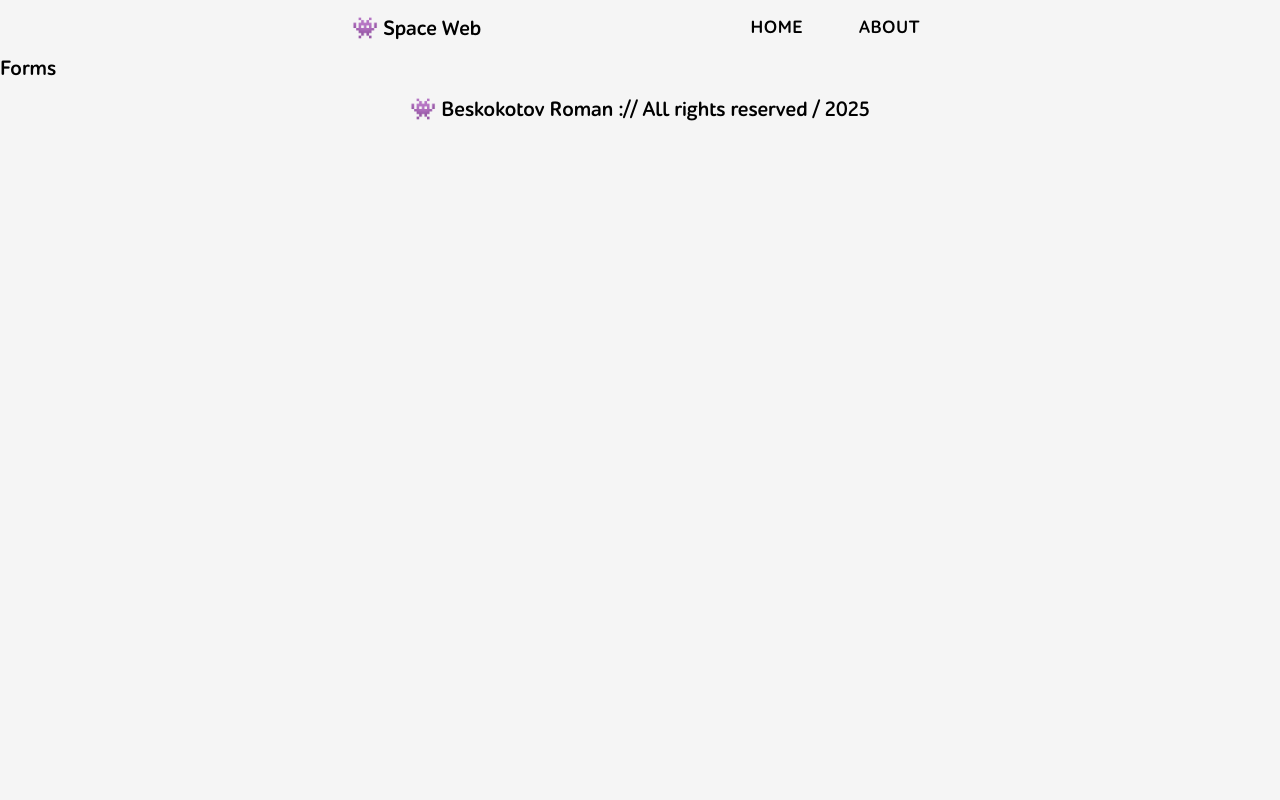
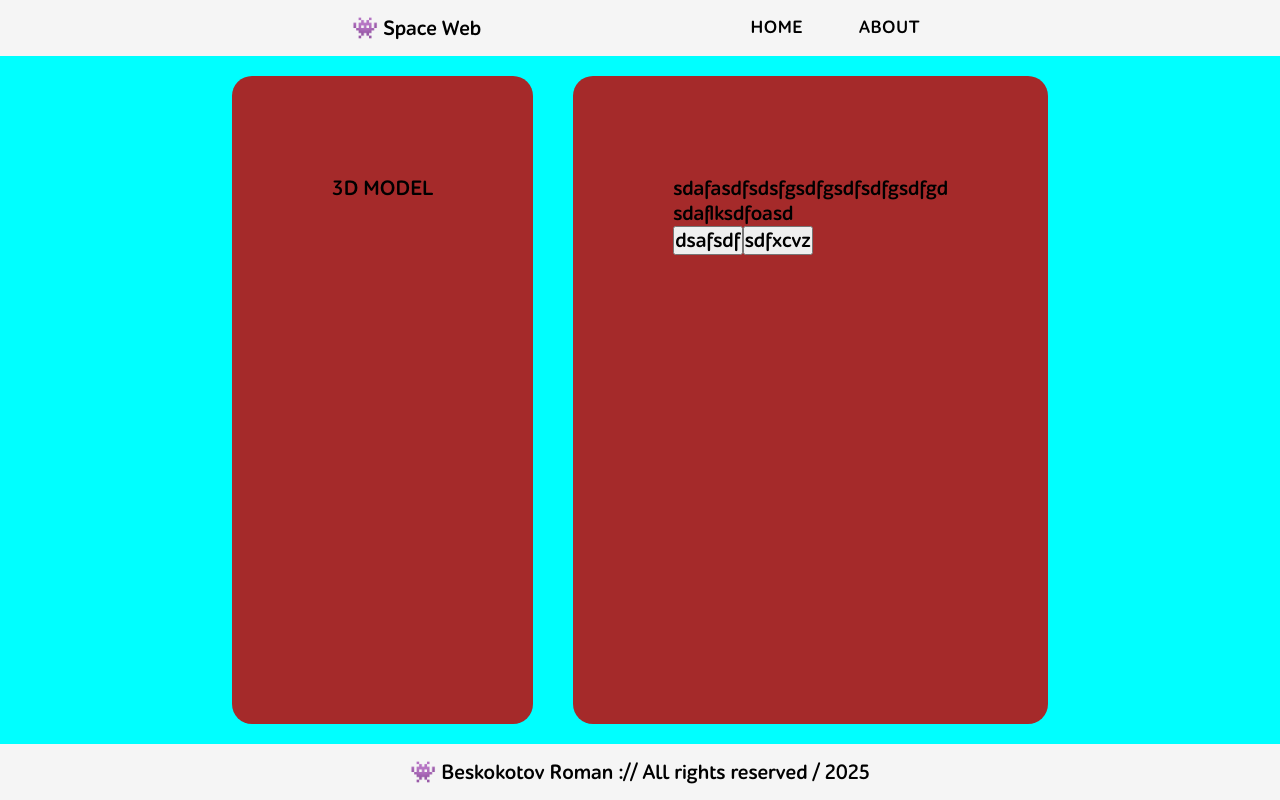
Before and after one commit to RomesAll/auth-form-mini, a React (Create React App) app in the folder frontend/: page /auth in a window 1280 px wide. Built offline with nearby package versions, Linux system fonts and the light colour scheme.

Commit message:
Добавил компоненты FormPage с базовыми стилями

```diff
--- a/frontend/src/components/FormPage.js
+++ b/frontend/src/components/FormPage.js
@@ -1,4 +1,16 @@
-function FormPage() {
-    return ( <h1>Forms</h1> );
+import '../css/Form.css'
+
+const FormPage = () => {
+    return (
+        <main className="main_form_page">
+            <article> 3D MODEL </article>
+            <article>
+                <p>sdafasdfsdsfgsdfgsdfsdfgsdfgd</p>
+                <p>sdaflksdfoasd</p>
+                <button>dsafsdf</button>
+                <button>sdfxcvz</button>
+            </article>
+        </main>
+    );
 }
 export default FormPage
--- a/frontend/src/css/Form.css
+++ b/frontend/src/css/Form.css
@@ -0,0 +1,17 @@
+.main_form_page {
+    background-color: aqua;
+    min-width: 330px;
+    height: 86vh;
+    display: flex;
+    flex-direction: row;
+    flex-wrap: wrap;
+    justify-content: center;
+    /* align-items: center; */
+}
+
+.main_form_page article {
+    background-color: brown;
+    padding: 100px;
+    margin: 20px;
+    border-radius: 20px;
+}
```
